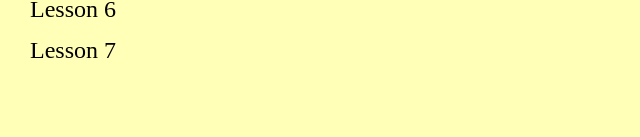
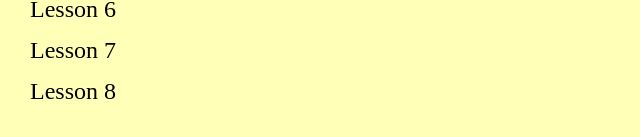
Before and after one commit to SuperVladK/js_summer, a plain HTML site: page homework/index.html in a window 1280 px wide. Shown: the part 235-372 px from the top of the page, without its empty margins (0-640 px from the left). Drawn offline with Linux system fonts and the light colour scheme.

Commit message:
Add files via upload

```diff
--- a/homework/index.html
+++ b/homework/index.html
@@ -34,6 +34,9 @@
                <li>
                   <a href="./HW_7/index7.html">Lesson 7</a>
                </li>
+               <li>
+                  <a href="./HW_8/index8.html">Lesson 8</a>
+               </li>
             </ul>
          </div>
       </main>
```
Also changed, not shown: homework/js/script.js (+90 -1 lines).
